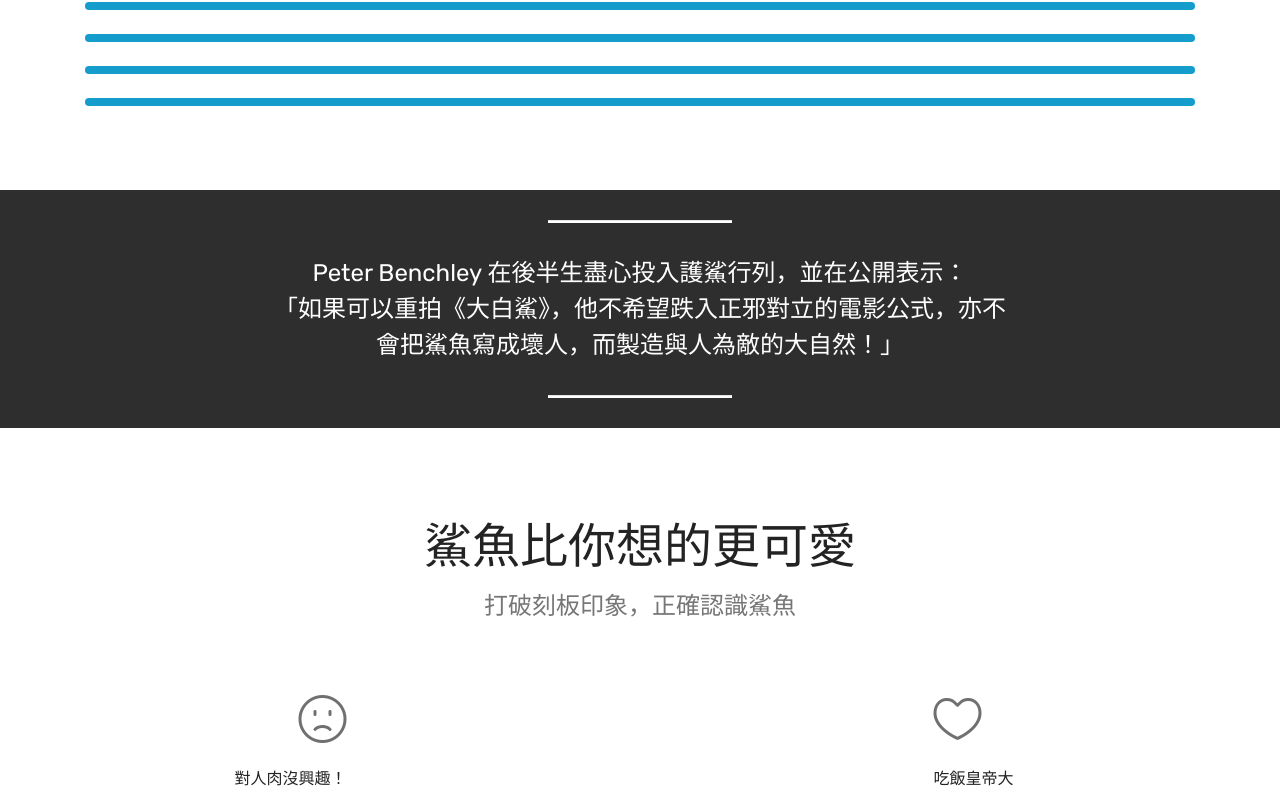
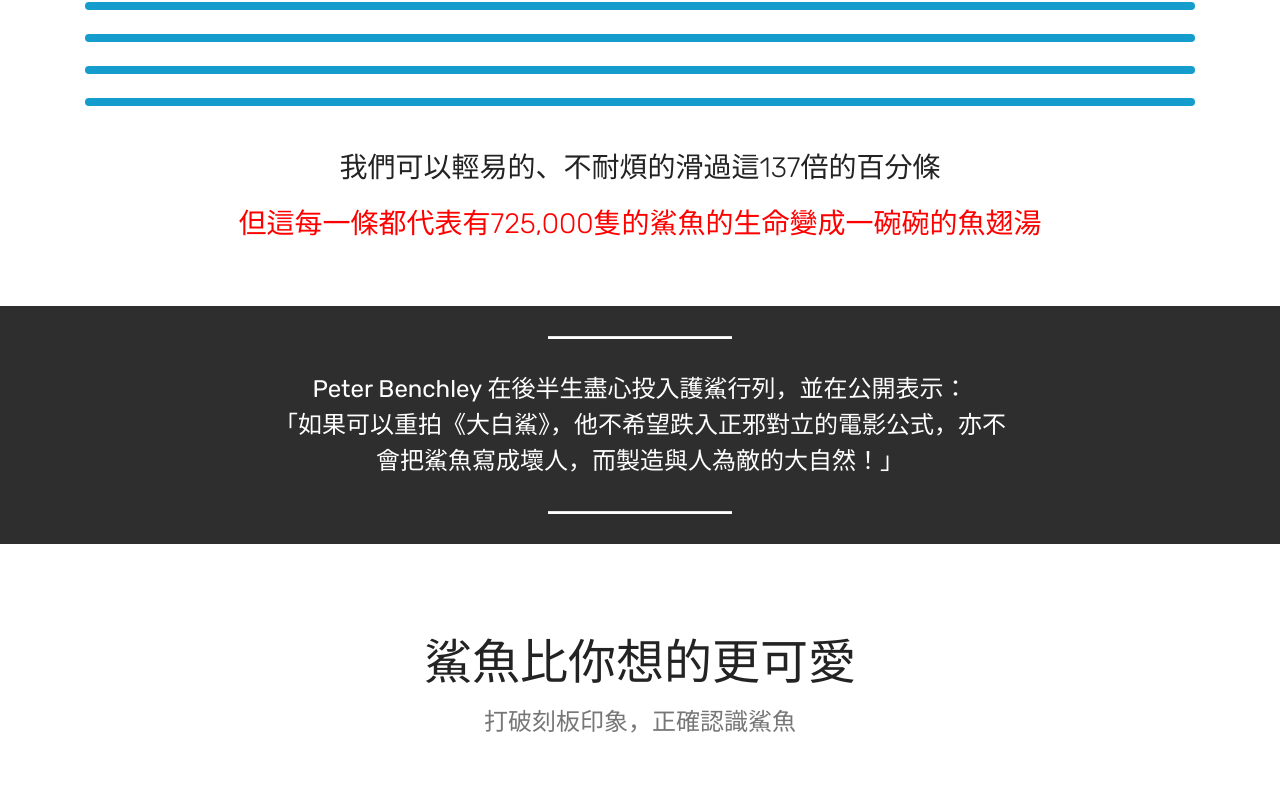
Before and after one commit to illustra9527/Shark, a plain HTML site: page index.html in a window 1280 px wide. Shown: the part 7373-8173 px from the top of the page. Drawn offline with Linux system fonts and the light colour scheme; files whose address does not match are found by name.

Commit message:
update h3

```diff
--- a/index.html
+++ b/index.html
@@ -552,6 +552,9 @@
                         <progress class="progress progress-primary" max="100" value="100">
                         </progress><br>
                     </div>
+                    </br>
+                    <h3>我們可以輕易的、不耐煩的滑過這137倍的百分條 </br> </br>
+                        <span style="color:red;">但這每一條都代表有725,000隻的鯊魚的生命變成一碗碗的魚翅湯</span> </h3>
                 </div>
             </div>
         </div>
```
